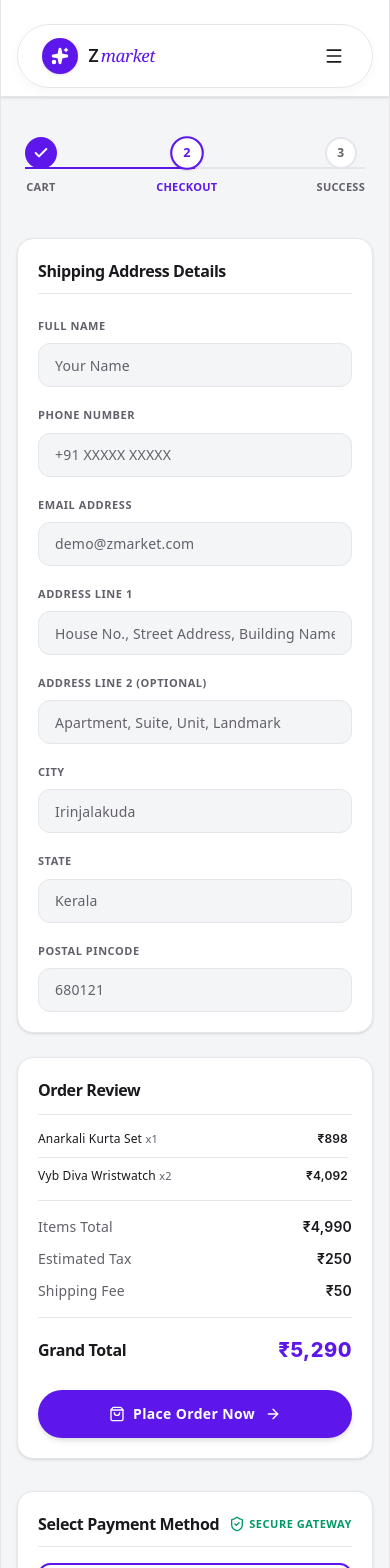
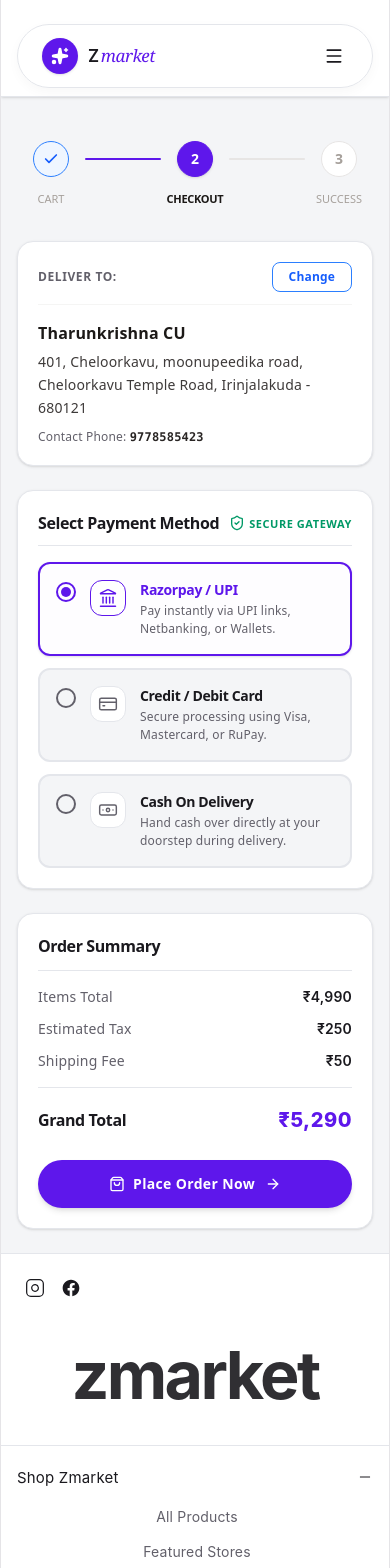
Before and after one commit to THARUN-KRSHN/Zaalima-Project-1, a React app in the folder frontend/: page /checkout in a window 390 px wide. Shown: the top 1568 px of the page. Built offline with nearby package versions, Linux system fonts and the light colour scheme; the HTML template or start-up script is replaced by a standard one.

Commit message:
fix: improve checkout page responsiveness

```diff
--- a/frontend/src/components/checkout/CheckoutStepper.jsx
+++ b/frontend/src/components/checkout/CheckoutStepper.jsx
@@ -9,51 +9,64 @@ export default function CheckoutStepper({ currentStep = 2 }) {
     ];
 
     return (
-        <div className="w-full max-w-xl mx-auto py-4 px-2 select-none">
-            <div className="flex items-center justify-between relative w-full">
+        <div className="w-full max-w-xl mx-auto py-5 px-4 select-none">
 
-                {/* Background Connecting Progress Rail Line */}
-                <div className="absolute top-1/2 left-0 right-0 h-[2px] bg-[var(--border-light)] -translate-y-1/2 z-0" />
-
-                {/* Dynamic Filled Active Progress Accent Tracker */}
-                <div
-                    className="absolute top-1/2 left-0 h-[2px] bg-[var(--primary)] -translate-y-1/2 z-0 transition-all duration-500 ease-in-out"
-                    style={{ width: `${currentStep === 1 ? '0%' : currentStep === 2 ? '50%' : '100%'}` }}
-                />
-
-                {steps.map((step) => {
+            {/* 🌟 STEPPER TRACKWAY CONTAINER */}
+            <div className="flex items-center justify-between w-full">
+                {steps.map((step, index) => {
                     const isCompleted = currentStep > step.id;
                     const isActive = currentStep === step.id;
 
                     return (
-                        <div key={step.id} className="flex flex-col items-center relative z-10">
-                            {/* Visual Rounded Node Circle */}
-                            <div className={`w-8 h-8 sm:w-9 sm:h-9 rounded-full flex items-center justify-center font-bold text-xs border-2 transition-all duration-300
+                        <React.Fragment key={step.id}>
+                            {/* NODE ELEMENT */}
+                            <div className="flex flex-col items-center relative">
+
+                                {/* Refined Node Circle Indicator */}
+                                <div className={`w-9 h-9 rounded-full flex items-center justify-center font-bold text-sm border transition-all duration-200 shrink-0 relative z-10
                                     ${isCompleted
-                                    ? 'bg-[var(--primary)] border-[var(--primary)] text-[var(--text-on-primary)]'
+                                        ? 'bg-blue-50 border-blue-500 text-blue-600 dark:bg-blue-950/40 dark:border-blue-400 dark:text-blue-400'
                                         : isActive
-                                        ? 'bg-[var(--bg-surface)] border-[var(--primary)] text-[var(--primary)] shadow-sm scale-105'
-                                        : 'bg-[var(--bg-surface)] border-[var(--border-light)] text-[var(--text-muted)]'
+                                            ? 'bg-[var(--primary)] border-[var(--primary)] text-[var(--text-on-primary)] shadow-sm'
+                                            : 'bg-[var(--bg-surface)] border-stone-200 dark:border-stone-800 text-stone-400 dark:text-stone-600'
                                     }`}
                                 >
                                     {isCompleted ? (
-                                    <Check className="w-4 h-4 stroke-[3]" />
+                                        <Check className="w-4 h-4 stroke-[2.5]" />
                                     ) : (
                                         <span>{step.id}</span>
                                     )}
                                 </div>
 
-                            {/* Text label underneath */}
-                            <span className={`text-[11px] sm:text-xs font-bold tracking-wide uppercase mt-1.5 transition-colors
-                                ${isActive ? 'text-[var(--primary)]' : 'text-[var(--text-muted)]'}`}
+                                {/* Dynamic Text Label positioned cleanly below the circle */}
+                                <span className={`text-[11px] uppercase mt-2.5 transition-colors duration-200 absolute top-9 whitespace-nowrap
+                                    ${isActive
+                                        ? 'text-stone-900 dark:text-white font-extrabold tracking-tight'
+                                        : 'text-stone-400 dark:text-stone-500 font-medium tracking-normal'}`}
                                 >
                                     {step.label}
                                 </span>
                             </div>
+
+                            {/* 🌟 PERFECTLY CENTERED CONNECTOR LINES
+                                - Removed hacky negative margins entirely.
+                                - The parent flex layout engine automatically locks this to the dead center of the circles. */}
+                            {index < steps.length - 1 && (
+                                <div
+                                    className={`flex-grow h-[1.5px] mx-4 transition-colors duration-500 rounded-full self-center
+                                        ${currentStep > step.id
+                                            ? 'bg-[var(--primary)]'
+                                            : 'bg-stone-200 dark:bg-stone-800'
+                                        }`}
+                                />
+                            )}
+                        </React.Fragment>
                     );
                 })}
+            </div>
 
-            </div>
+            {/* Generous spacing buffer underneath to make room for the absolute labels */}
+            <div className="h-5" />
         </div>
     );
 }
--- a/frontend/src/components/checkout/OrderSummary.jsx
+++ b/frontend/src/components/checkout/OrderSummary.jsx
@@ -7,25 +7,13 @@ export default function OrderSummary({ cartData = [], shipping = 50, tax = 0, on
     const grandTotal = itemsTotal + tax + shipping;
 
     return (
-        <div className="p-5 sm:p-6 rounded-2xl border border-[var(--border-light)] bg-[var(--bg-surface)] shadow-sm text-left flex flex-col gap-4 transition-colors duration-300 w-full sticky top-28">
+        <div className="p-5 sm:p-6 rounded-2xl border border-[var(--border-light)] bg-[var(--bg-surface)] shadow-sm text-left flex flex-col gap-4 transition-colors duration-300 w-full">
             <h3 className="text-base font-bold text-[var(--text-main)] border-b border-[var(--border-light)] pb-3 tracking-tight">
-                Order Review
+                Order Summary
             </h3>
 
-            {/* Embedded Mini Basket Drawer Preview Feed */}
-            <div className="flex flex-col max-h-[160px] overflow-y-auto divide-y divide-[var(--border-light)] pr-1 scrollbar-none">
-                {cartData.map((item) => (
-                    <div key={item.id} className="flex items-center justify-between gap-3 py-2.5 first:pt-0 last:pb-0 text-xs text-[var(--text-muted)]">
-                        <span className="font-medium text-[var(--text-main)] truncate max-w-[160px]">
-                            {item.title} <span className="text-[11px] text-[var(--text-muted)] font-normal">x{item.quantity}</span>
-                        </span>
-                        <span className="font-semibold text-[var(--text-main)] font-sans">₹{(item.price * item.quantity).toLocaleString()}</span>
-                    </div>
-                ))}
-            </div>
-
-            {/* Linear pricing financial metrics chart matrix */}
-            <div className="flex flex-col gap-3 border-t border-b border-[var(--border-light)] py-4 text-sm">
+            {/* Calculations Breakdown */}
+            <div className="flex flex-col gap-3 border-b border-[var(--border-light)] pb-4 text-sm">
                 <div className="flex justify-between items-center text-[var(--text-muted)]">
                     <span>Items Total</span>
                     <span className="font-semibold text-[var(--text-main)] font-sans">₹{itemsTotal.toLocaleString()}</span>
@@ -46,7 +34,7 @@ export default function OrderSummary({ cartData = [], shipping = 50, tax = 0, on
                 </div>
             </div>
 
-            {/* Absolute total parameters display row */}
+            {/* Grand Total Row */}
             <div className="flex justify-between items-center text-[var(--text-main)] py-0.5">
                 <span className="text-base font-bold tracking-tight">Grand Total</span>
                 <span className="text-xl sm:text-2xl font-extrabold text-[var(--primary)] dark:text-[var(--text-main)] font-sans tracking-wide">
@@ -54,11 +42,11 @@ export default function OrderSummary({ cartData = [], shipping = 50, tax = 0, on
                 </span>
             </div>
 
-            {/* Execution action dispatch submission handles */}
+            {/* Single Final Checkout Action button */}
             <button
                 type="button"
                 onClick={onCheckoutSubmit}
-                className="w-full h-12 bg-[var(--primary)] hover:bg-[var(--primary-hover)] text-[var(--text-on-primary)] rounded-full font-bold text-sm tracking-wide shadow-md hover:shadow-lg active:scale-[0.99] transition-all flex items-center justify-center gap-2 focus:outline-none mt-2"
+                className="w-full h-12 bg-[var(--primary)] hover:bg-[var(--primary-hover)] text-[var(--text-on-primary)] rounded-full font-bold text-sm tracking-wide shadow-md hover:shadow-lg active:scale-[0.99] transition-all flex items-center justify-center gap-2 focus:outline-none mt-2 cursor-pointer"
             >
                 <ShoppingBag className="w-4 h-4" />
                 <span>Place Order Now</span>
--- a/frontend/src/pages/customer/Checkout.jsx
+++ b/frontend/src/pages/customer/Checkout.jsx
@@ -1,129 +1,164 @@
 import React, { useState } from 'react';
 import { useNavigate } from 'react-router-dom';
-import { ShoppingBag, ArrowRight } from 'lucide-react';
 
-// --- CORE FRAME SYSTEM LAYOUTS ---
+// --- CORE SYSTEM SHARED LAYOUTS ---
 import Navbar from '../../components/common/Navbar';
 import Footer from '../../components/common/Footer';
 
-// --- CHECKOUT ATOMS ---
+// --- CHECKOUT COMPONENTS ---
 import CheckoutStepper from '../../components/checkout/CheckoutStepper';
 import AddressForm from '../../components/checkout/AddressForm';
 import PaymentMethods from '../../components/checkout/PaymentMethods';
 import OrderSummary from '../../components/checkout/OrderSummary';
 
-// --- CENTRALIZED MOCK DATA IMPORT ---
-import { checkoutSummary, checkoutCartItems, defaultShippingAddress } from '../../data/checkoutData';
+// --- MOCK DATA ENGINE ---
+import { checkoutSummary, checkoutCartItems } from '../../data/checkoutData';
 
 export default function Checkout() {
     const [isDarkMode, setIsDarkMode] = useState(false);
     const navigate = useNavigate();
 
-    // Hydrating the state using data nodes from src/data/checkoutData.js
+    // Controlled State prefilled with your profile parameters
     const [addressData, setAddressData] = useState({
-        fullName: '', phone: '', email: '',
-        addressLine1: '', addressLine2: '',
-        city: '', state: '', pincode: ''
+        fullName: 'Tharunkrishna CU',
+        phone: '9778585423',
+        email: 'tharun@zmarket.com',
+        addressLine1: '401, Cheloorkavu, moonupeedika road',
+        addressLine2: 'Cheloorkavu Temple Road',
+        city: 'Irinjalakuda',
+        state: 'Kerala',
+        pincode: '680121'
     });
 
-    // Local State to track real-time inline validation warnings
+    // 🌟 THE TOGGLE LOGIC: Controls whether to show the Card Preview or the standard Input Form
+    const [isSavedAddressView, setIsSavedAddressView] = useState(true);
     const [errors, setErrors] = useState({});
-
-    // Local State tracking selected payment option node
     const [paymentMethod, setPaymentMethod] = useState('razorpay');
 
-    // Controlled field input alteration callback handler
+    // Field editor input updater
     const handleFormUpdate = (fieldName, fieldValue) => {
         setAddressData(prev => ({ ...prev, [fieldName]: fieldValue }));
-        // Clear out the active error indicator dynamically as soon as the user edits the input
         if (errors[fieldName]) {
             setErrors(prev => ({ ...prev, [fieldName]: '' }));
         }
     };
 
-    // Consolidated validation checkout submit handler pipeline
-    const handlePlaceOrder = () => {
+    // Form Validator used when completing form changes
+    const validateAddressFields = () => {
         const newErrors = {};
-
-        // Frontend validation tracking rules matching your checklist criteria
         if (!addressData.fullName?.trim()) newErrors.fullName = "Name is required";
         if (!addressData.phone?.trim()) newErrors.phone = "Phone is required";
         if (!addressData.addressLine1?.trim()) newErrors.addressLine1 = "Address is required";
         if (!addressData.pincode?.trim()) newErrors.pincode = "Pincode is required";
 
-        // Stop order submission if validation errors are captured
         if (Object.keys(newErrors).length > 0) {
             setErrors(newErrors);
-            window.scrollTo({ top: 200, behavior: 'smooth' }); // Smooth auto-scroll feedback focus
-            return;
+            return false;
+        }
+        return true;
+    };
+
+    // Unified place order trigger inside right-hand column summary card
+    const handlePlaceOrderSubmit = () => {
+        // If they are currently inside the form editor view, make sure they save it first
+        if (!isSavedAddressView) {
+            if (!validateAddressFields()) {
+                window.scrollTo({ top: 150, behavior: 'smooth' });
+                return;
+            }
+            setIsSavedAddressView(true); // Flip back to preview card state
         }
 
-        console.log("Validation Passed! Packaging Payload Data:", { addressData, paymentMethod, checkoutCartItems });
-        // Redirect directly to home/listings grid or a success page container
+        // Final payload submission to success screen
+        console.log("Order finalized successfully:", { addressData, paymentMethod });
         navigate('/order-success');
     };
 
     return (
         <div className={`${isDarkMode ? 'dark' : ''} min-h-screen w-full bg-[var(--bg-main)] flex flex-col justify-between transition-colors duration-300`}>
 
-            {/* MAIN HEADER NAVIGATION TRACK */}
             <header className="w-full bg-[var(--bg-surface)] flex flex-col gap-1 shadow-sm shrink-0 border-b border-[var(--border-light)] transition-colors duration-300">
                 <Navbar isDarkMode={isDarkMode} onToggleTheme={() => setIsDarkMode(!isDarkMode)} />
             </header>
 
-            {/* CENTRAL WORKSPACE CANVAS */}
-            <main className="w-full max-w-[1440px] mx-auto px-4 sm:px-6 lg:px-16 py-6 flex-grow flex flex-col gap-6">
+            <main className="w-full max-w-[1440px] mx-auto px-4 sm:px-6 lg:px-16 py-6 flex-grow flex flex-col gap-4">
 
-                {/* Visual Step progress tracker component header */}
+                {/* Clean, thin-line progress stepper component */}
                 <CheckoutStepper currentStep={2} />
 
-                {/* 🌟 LAYOUT GRID CONFIGURATION MATCHING BLUEPRINT:
-                    Mobile: Collapses sequentially into a neat single scroll column list layout stack.
-                    Desktop (lg:): Custom multi-row grid system tracking items side-by-side perfectly. */}
-                <div className="flex flex-col lg:grid lg:grid-cols-12 gap-6 items-start w-full text-left">
+                <div className="flex flex-col lg:grid lg:grid-cols-12 gap-6 items-start w-full text-left mt-2">
 
-                    {/* ROW 1 LEFT: Address Form Input Card Block (Takes 7 columns on desktop) */}
-                    <div className="w-full lg:col-span-7 ordering-1">
-                        <AddressForm
-                            formData={addressData}
-                            onFormChange={handleFormUpdate}
-                            errors={errors}
+                    {/* LEFT CONTAINER RAIL: Handles forms and payments */}
+                    <div className="w-full lg:col-span-7 flex flex-col gap-6">
+
+                        {/* 🌟 CONDITIONALaddress VIEW BLOCK SWITCH */}
+                        {isSavedAddressView ? (
+                            /* Display sleek address review card with your data template details */
+                            <div className="p-5 sm:p-6 rounded-2xl border border-[var(--border-light)] bg-[var(--bg-surface)] shadow-sm flex flex-col gap-4 transition-all animate-in fade-in duration-200">
+                                <div className="flex items-center justify-between border-b border-stone-100 dark:border-stone-800 pb-3">
+                                    <span className="text-xs font-bold uppercase tracking-wider text-[var(--text-muted)]">Deliver to:</span>
+                                    <button
+                                        type="button"
+                                        onClick={() => setIsSavedAddressView(false)}
+                                        className="px-4 py-1.5 border border-blue-500 hover:bg-blue-50 text-blue-600 dark:hover:bg-blue-950/30 dark:text-blue-400 rounded-lg text-xs font-bold transition-all focus:outline-none cursor-pointer"
+                                    >
+                                        Change
+                                    </button>
+                                </div>
+                                <div className="flex flex-col gap-1.5 text-stone-800 dark:text-stone-200 text-sm">
+                                    <p className="font-bold text-base text-stone-900 dark:text-white">{addressData.fullName}</p>
+                                    <p className="leading-relaxed opacity-90">
+                                        {addressData.addressLine1}, {addressData.addressLine2 ? `${addressData.addressLine2}, ` : ''}{addressData.city} - {addressData.pincode}
+                                    </p>
+                                    <p className="text-xs text-[var(--text-muted)] font-medium mt-1">
+                                        Contact Phone: <span className="font-mono text-stone-800 dark:text-stone-300 font-semibold">{addressData.phone}</span>
+                                    </p>
+                                </div>
+                            </div>
+                        ) : (
+                            /* Replaces the layout view completely with standard form fields */
+                            <div className="flex flex-col gap-4 bg-[var(--bg-surface)] border border-[var(--border-light)] rounded-2xl p-1 shadow-sm">
+                                <AddressForm
+                                    formData={addressData}
+                                    onFormChange={handleFormUpdate}
+                                    errors={errors}
+                                />
+                                <div className="px-5 sm:px-6 pb-5 flex justify-end">
+                                    <button
+                                        type="button"
+                                        onClick={() => {
+                                            if (validateAddressFields()) {
+                                                setIsSavedAddressView(true);
+                                            }
+                                        }}
+                                        className="px-5 h-9 bg-[var(--primary)] hover:bg-[var(--primary-hover)] text-[var(--text-on-primary)] rounded-xl font-bold text-xs tracking-wide transition-all shadow-sm focus:outline-none cursor-pointer"
+                                    >
+                                        Save & Use This Address
+                                    </button>
+                                </div>
+                            </div>
+                        )}
+
+                        <PaymentMethods
+                            selectedMethod={paymentMethod}
+                            onMethodChange={setPaymentMethod}
                         />
                     </div>
 
-                    {/* ROW 1 RIGHT: Financial Overview Summary (Takes 5 columns on desktop) */}
-                    <div className="w-full lg:col-span-5 ordering-2 lg:sticky lg:top-28">
+                    {/* RIGHT CONTAINER RAIL: Order Summary Block remains sticky */}
+                    <div className="w-full lg:col-span-5 lg:sticky lg:top-28">
                         <OrderSummary
                             cartData={checkoutCartItems}
                             tax={checkoutSummary.tax}
                             shipping={checkoutSummary.shipping}
-                            onCheckoutSubmit={handlePlaceOrder}
+                            onCheckoutSubmit={handlePlaceOrderSubmit}
                         />
-                    </div>
-
-                    {/* ROW 2: Payment Selector Cards (Sits directly underneath Address Form on desktop) */}
-                    <div className="w-full lg:col-span-7 ordering-3 mt-2 lg:mt-0">
-                        <PaymentMethods selectedMethod={paymentMethod} onMethodChange={setPaymentMethod} />
-                    </div>
-
-                    {/* ROW 3: Final Call To Action Checkout Dispatch Button Anchor */}
-                    <div className="w-full lg:col-span-7 ordering-4 flex justify-center pt-2 mb-8">
-                        <button
-                            type="button"
-                            onClick={handlePlaceOrder}
-                            className="w-full h-12 bg-[var(--primary)] hover:bg-[var(--primary-hover)] text-[var(--text-on-primary)] rounded-full font-bold text-sm tracking-wide shadow-md hover:shadow-lg active:scale-[0.99] transition-all flex items-center justify-center gap-2 focus:outline-none"
-                        >
-                            <ShoppingBag className="w-4 h-4" />
-                            <span>Confirm and Place Order</span>
-                            <ArrowRight className="w-4 h-4 ml-0.5" />
-                        </button>
                     </div>
 
                 </div>
 
             </main>
 
-            {/* BASE PLATFORM ATTACHMENT FOOTER */}
             <Footer />
         </div>
     );
```
Lines whose indentation alone changed are shown as unchanged.
